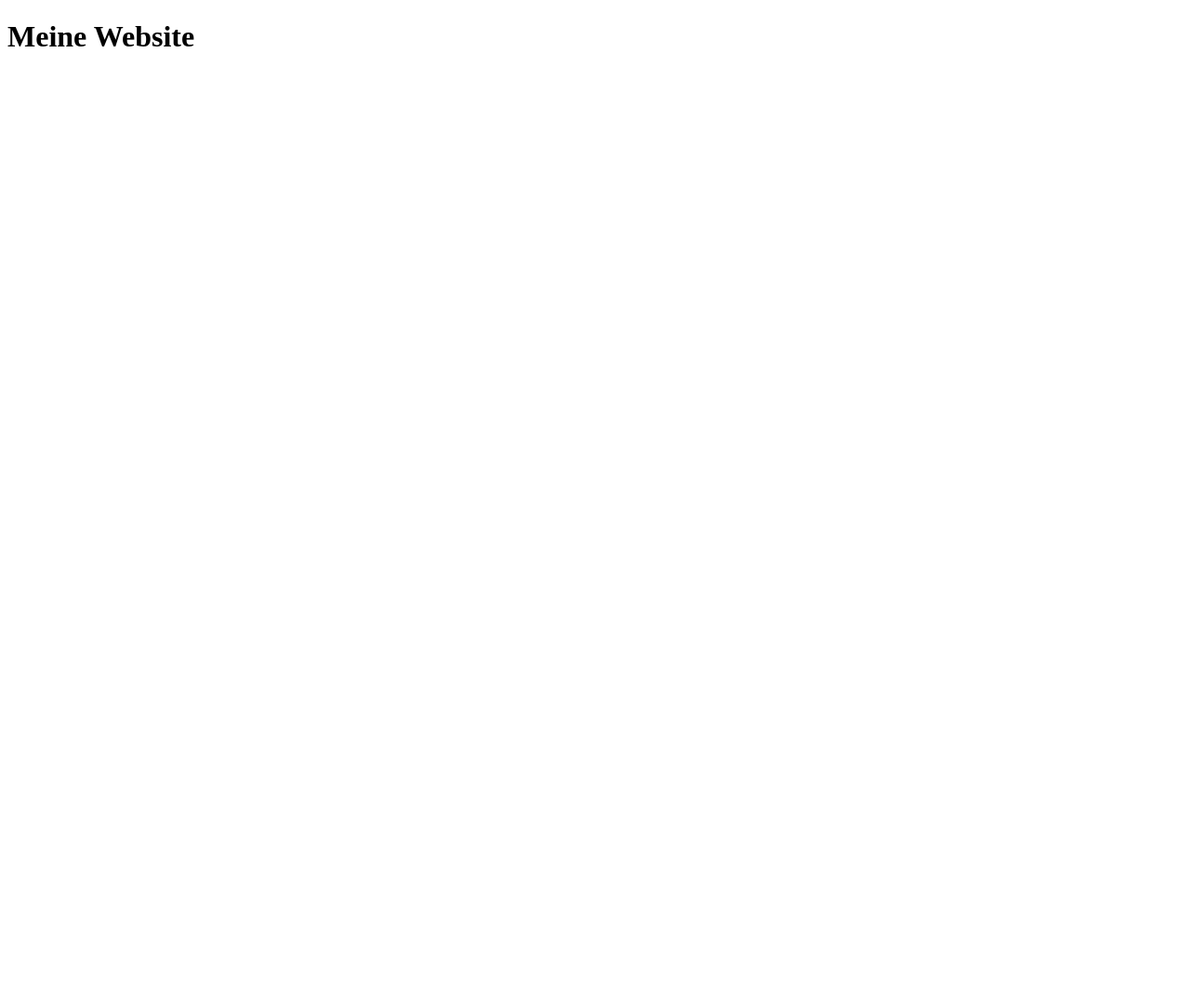
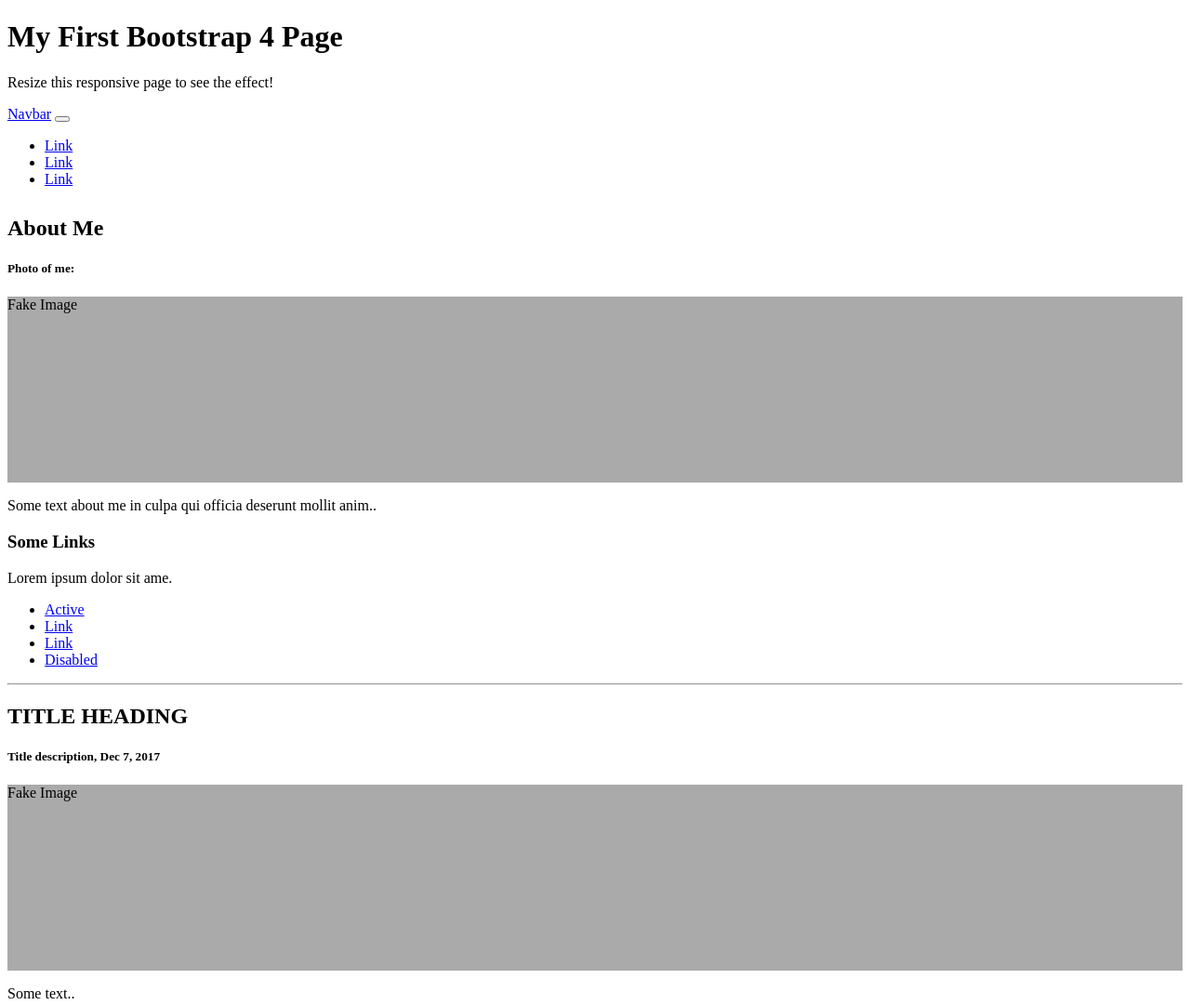
Before and after one commit to johanneskna/johanneskna.github.io, a plain HTML site: page index.html in a window 1280 px wide. Shown: the top 1081 px of the page at 93% size. Before the commit the page ends 800 px from the top, so only its background shows below. Drawn offline with nearby package versions, Linux system fonts and the light colour scheme.

Commit message:
Update index.html

```diff
--- a/index.html
+++ b/index.html
@@ -1,9 +1,90 @@
 <!DOCTYPE html>
-<html>
-  <head>
-    <title> My homepage </title>
-  </head>
-  <body>
-    <h1> Meine Website </h1>
-  </body>
+<html lang="en">
+<head>
+  <title>Jonglieren</title>
+  <meta charset="utf-8">
+  <meta name="viewport" content="width=device-width, initial-scale=1">
+  <link rel="Anleitung jonglieren lernen" href="http://www.jong.de/jonglieren/anleitung.html">
+  <script src="https://ajax.googleapis.com/ajax/libs/jquery/3.5.1/jquery.min.js"></script>
+  <script src="https://cdnjs.cloudflare.com/ajax/libs/popper.js/1.16.0/umd/popper.min.js"></script>
+  <script src="https://maxcdn.bootstrapcdn.com/bootstrap/4.5.2/js/bootstrap.min.js"></script>
+  <style>
+  .fakeimg {
+    height: 200px;
+    background: #aaa;
+  }
+  </style>
+</head>
+<body>
+<div class="jumbotron text-center" style="margin-bottom:0">
+  <h1>My First Bootstrap 4 Page</h1>
+  <p>Resize this responsive page to see the effect!</p>
+</div>
+
+<nav class="navbar navbar-expand-sm bg-dark navbar-dark">
+  <a class="navbar-brand" href="#">Navbar</a>
+  <button class="navbar-toggler" type="button" data-toggle="collapse" data-target="#collapsibleNavbar">
+    <span class="navbar-toggler-icon"></span>
+  </button>
+  <div class="collapse navbar-collapse" id="collapsibleNavbar">
+    <ul class="navbar-nav">
+      <li class="nav-item">
+        <a class="nav-link" href="#">Link</a>
+      </li>
+      <li class="nav-item">
+        <a class="nav-link" href="#">Link</a>
+      </li>
+      <li class="nav-item">
+        <a class="nav-link" href="#">Link</a>
+      </li>
+    </ul>
+  </div>
+</nav>
+
+<div class="container" style="margin-top:30px">
+  <div class="row">
+    <div class="col-sm-4">
+      <h2>About Me</h2>
+      <h5>Photo of me:</h5>
+      <div class="fakeimg">Fake Image</div>
+      <p>Some text about me in culpa qui officia deserunt mollit anim..</p>
+      <h3>Some Links</h3>
+      <p>Lorem ipsum dolor sit ame.</p>
+      <ul class="nav nav-pills flex-column">
+        <li class="nav-item">
+          <a class="nav-link active" href="#">Active</a>
+        </li>
+        <li class="nav-item">
+          <a class="nav-link" href="#">Link</a>
+        </li>
+        <li class="nav-item">
+          <a class="nav-link" href="#">Link</a>
+        </li>
+        <li class="nav-item">
+          <a class="nav-link disabled" href="#">Disabled</a>
+        </li>
+      </ul>
+      <hr class="d-sm-none">
+    </div>
+    <div class="col-sm-8">
+      <h2>TITLE HEADING</h2>
+      <h5>Title description, Dec 7, 2017</h5>
+      <div class="fakeimg">Fake Image</div>
+      <p>Some text..</p>
+      <p>Sunt in culpa qui officia deserunt mollit anim id est laborum consectetur adipiscing elit, sed do eiusmod tempor incididunt ut labore et dolore magna aliqua. Ut enim ad minim veniam, quis nostrud exercitation ullamco.</p>
+      <br>
+      <h2>TITLE HEADING</h2>
+      <h5>Title description, Sep 2, 2017</h5>
+      <div class="fakeimg">Fake Image</div>
+      <p>Some text..</p>
+      <p>Sunt in culpa qui officia deserunt mollit anim id est laborum consectetur adipiscing elit, sed do eiusmod tempor incididunt ut labore et dolore magna aliqua. Ut enim ad minim veniam, quis nostrud exercitation ullamco.</p>
+    </div>
+  </div>
+</div>
+
+<div class="jumbotron text-center" style="margin-bottom:0">
+  <p>Footer</p>
+</div>
+
+</body>
 </html>
```
